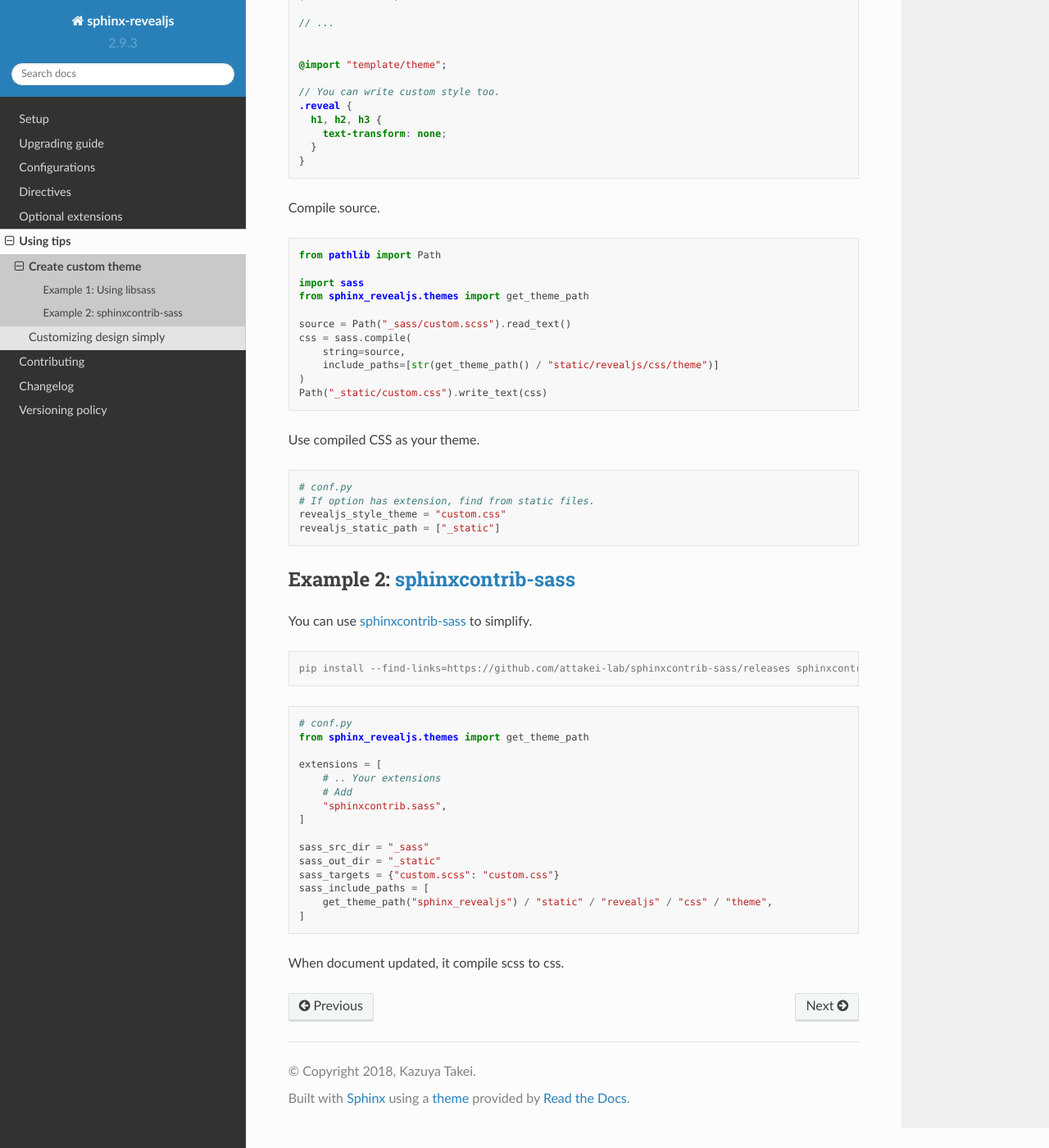
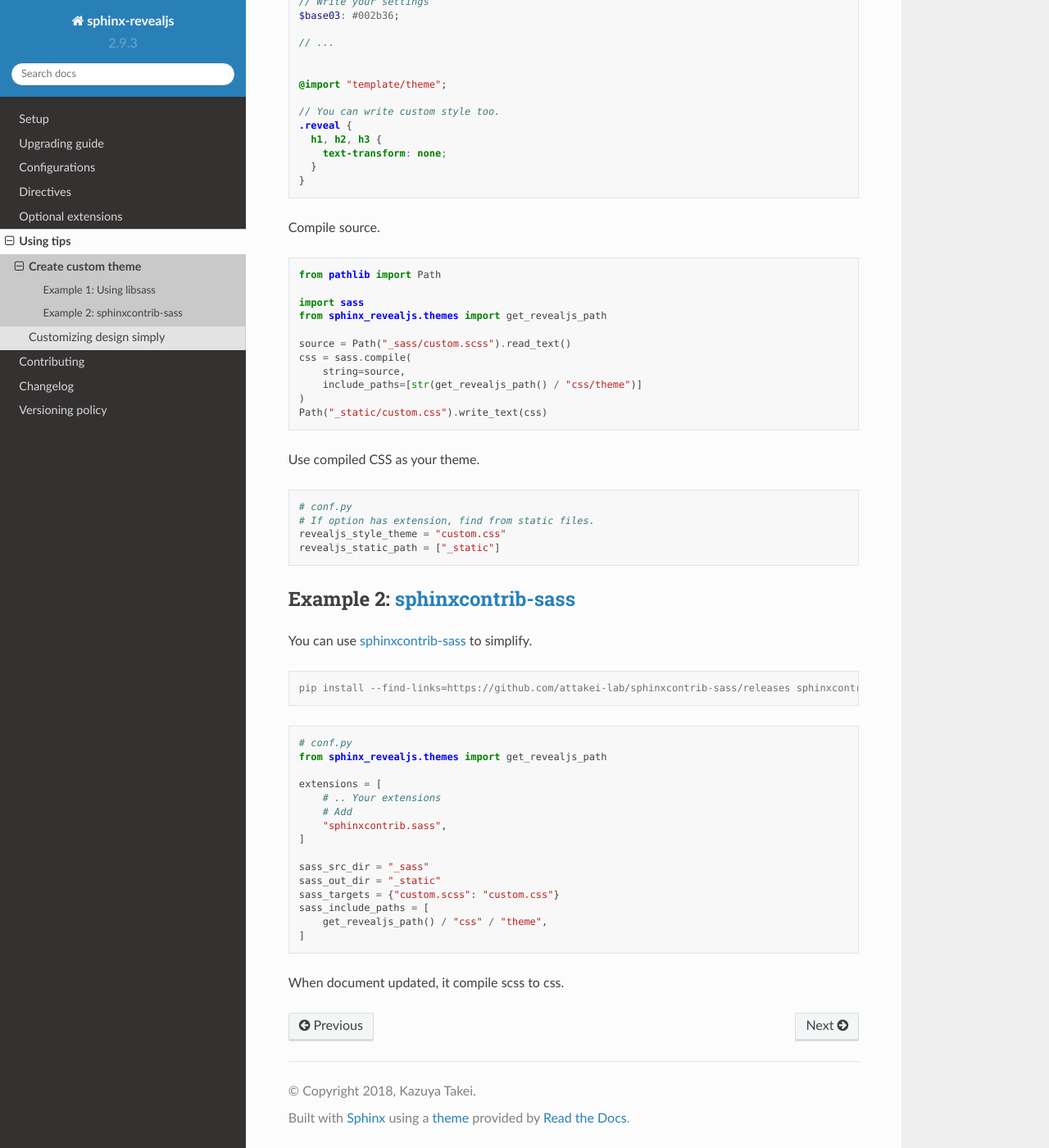
Before and after one commit to attakei/sphinx-revealjs, a Sphinx documentation site: the page built from doc/tips/create-custom-theme.rst, in a window 1280 px wide and 1400 px high, scrolled down 611 px. Shown: the whole window at 82% size. Built offline with Sphinx 7.4.7 and the Read the Docs theme 2.0.0, drawn with Linux system fonts in a browser that asks for light colours; pages that are not in the unit, such as notebooks, are missing from menus.

Commit message:
feat: Add wrapper func to pass directory of bundled revealjs

```diff
--- a/doc/tips/create-custom-theme.rst
+++ b/doc/tips/create-custom-theme.rst
@@ -46,12 +47,12 @@
    from pathlib import Path
 
    import sass
-   from sphinx_revealjs.themes import get_theme_path
+   from sphinx_revealjs.themes import get_revealjs_path
 
    source = Path("_sass/custom.scss").read_text()
    css = sass.compile(
        string=source,
-       include_paths=[str(get_theme_path() / "static/revealjs/css/theme")]
+       include_paths=[str(get_revealjs_path() / "css/theme")]
    )
    Path("_static/custom.css").write_text(css)
 
@@ -76,7 +77,7 @@
 .. code-block:: python
 
    # conf.py
-   from sphinx_revealjs.themes import get_theme_path
+   from sphinx_revealjs.themes import get_revealjs_path
 
    extensions = [
        # .. Your extensions
@@ -88,7 +89,7 @@
    sass_out_dir = "_static"
    sass_targets = {"custom.scss": "custom.css"}
    sass_include_paths = [
-       get_theme_path("sphinx_revealjs") / "static" / "revealjs" / "css" / "theme",
+       get_revealjs_path() / "css" / "theme",
    ]
 
 When document updated, it compile scss to css.
```
Also changed, not shown: other parts of doc/tips/create-custom-theme.rst (+1 -0 lines), 2 other files.
